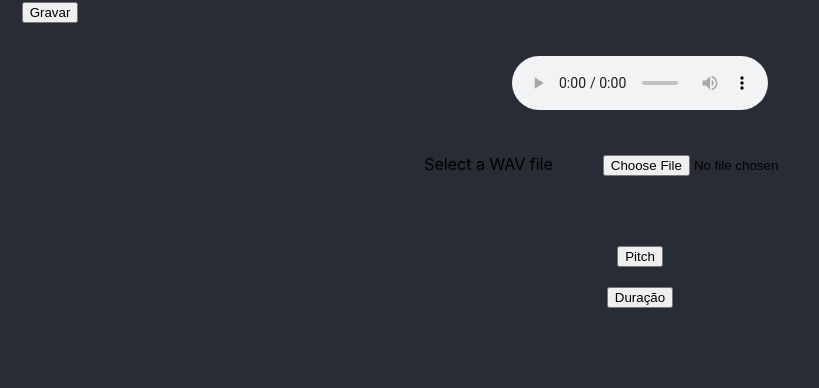
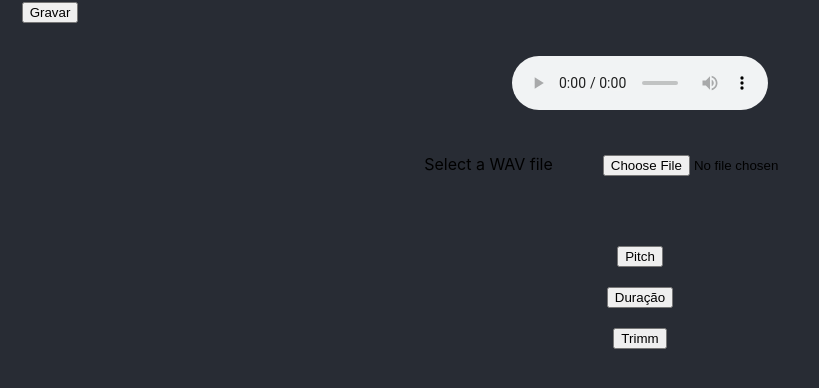
Before and after one commit to ThomasLemos/Distribuido, a React (Create React App) app in the folder client/: page / in a window 1280 px wide. Both pictures are taken after a click on the button "Editar som". Shown: the top 388 px of the page, without its empty margins (0-819 px from the left). Built offline with nearby package versions, Linux system fonts and the light colour scheme.

Commit message:
trimm botao

```diff
--- a/client/src/App.js
+++ b/client/src/App.js
@@ -140,15 +140,15 @@ function Component2() {
       .then(audioBlob => {
         const fileName = window.prompt('Please enter a file name', selectedFileName.replace('.wav', ''));
         if (fileName) {
-          let pitchShift = window.prompt('Please enter the new duration value', '0');
-          pitchShift = parseFloat(pitchShift);
-          if (isNaN(pitchShift)) {
-            setStatus('Invalid pitch shift value. Please enter a valid number.');
+          let duration = window.prompt('Please enter the new duration value', '1');
+          duration = parseFloat(duration);
+          if (isNaN(duration)) {
+            setStatus('Invalid duration value. Please enter a valid number.');
             return;
           }
           const formData = new FormData();
-          formData.append('file_name', fileName + '_time-stretch_' + pitchShift);
-          formData.append('stretch', pitchShift);
+          formData.append('file_name', fileName + '_time-stretch_' + duration);
+          formData.append('stretch', duration);
           formData.append('file', audioBlob);
           fetch('/api/save-audio/time-stretch', { method: 'POST', body: formData })
             .then(response => response.text())
@@ -159,6 +159,35 @@ function Component2() {
       .catch(() => setStatus('Error loading audio file'));
   };
 
+  const newTrimm = () => {
+    if (!selectedAudioSrc) {
+      setStatus('Please select an audio file first.');
+      return;
+    }
+
+    fetch(selectedAudioSrc)
+      .then(response => response.blob())
+      .then(audioBlob => {
+        const fileName = window.prompt('Please enter a file name', selectedFileName.replace('.wav', ''));
+        if (fileName) {
+          let trimm = window.prompt('Please enter the trimm value', '60');
+          trimm = parseFloat(trimm);
+          if (isNaN(trimm)) {
+            setStatus('Invalid trimm value. Please enter a valid number.');
+            return;
+          }
+          const formData = new FormData();
+          formData.append('file_name', fileName + '_trimm_' + trimm);
+          formData.append('top_db', trimm);
+          formData.append('file', audioBlob);
+          fetch('/api/save-audio/trim', { method: 'POST', body: formData })
+            .then(response => response.text())
+            .then(fileName => setStatus(`Audio saved successfully as ${fileName}!`))
+            .catch(() => setStatus('Error saving audio file'));
+        }
+      })
+      .catch(() => setStatus('Error loading audio file'));
+  };
 
   return (
     <div>
@@ -171,6 +200,9 @@ function Component2() {
       </div>
       <div className="button-container">
         <button onClick={newTimeStretch}>Duração</button>
+      </div>
+      <div className="button-container">
+        <button onClick={newTrimm}>Trimm</button>
       </div>
     </div>
   );
```
Also changed, not shown: 2 other files (tests, documents, lock files or other folders).
